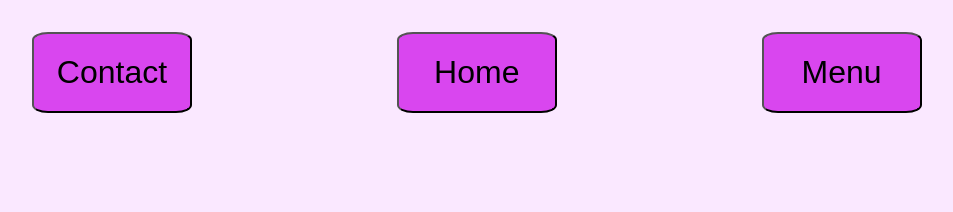
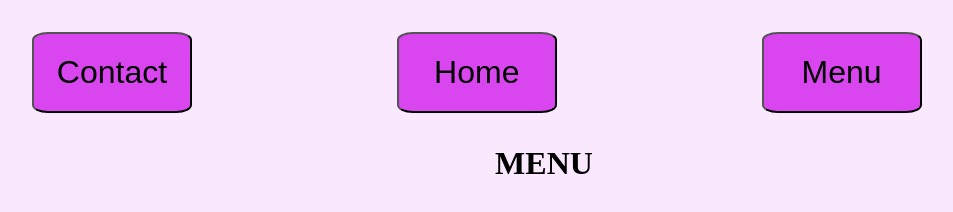
Before and after one commit to Gham556/Resturaunt-Page, a website built with webpack: page dist/index.html in a window 1280 px wide. Both pictures are taken after a click on the button "Menu". Shown: the whole page, without its empty margins (96-1049 px from the left). Built offline with nearby package versions, Linux system fonts and the light colour scheme.

Commit message:
attempts to fix executable error

```diff
--- a/src/homePageLoad.js
+++ b/src/homePageLoad.js
@@ -20,6 +20,8 @@ export const homePageLoad = function () {
      logoHeader.classList.add('logoHeader');
      image.classList.add('logo');
 
+     heading.classList.add('title');
+
      heading.textContent = "Babies Big Bites";
      blurb.textContent = "Come on down to Babies Big Bites! The best late-night eatery around!";
 
@@ -31,4 +33,4 @@ export const homePageLoad = function () {
 
      switchContainer.appendChild(blurb);
 
-}
+};
--- a/src/index.js
+++ b/src/index.js
@@ -20,6 +20,10 @@ i.addEventListener('click', function() {
         else if (temp === 'homeTab') {
             homePageLoad();
         }
+
+        else if (temp === 'menuTab') {
+            loadMenu();
+        }
 })
 };
 
--- a/src/menuPage.js
+++ b/src/menuPage.js
@@ -6,12 +6,27 @@ export const loadMenu = () => {
 
     const content = document.querySelector('div')
     const switchContainer = document.querySelector('.switchContainer')
-    const babyCard = document.createElement('div');
+    const menuContainer = document.createElement('div');
+
+    const menuTitle = document.createElement('h1');
+    const menuItemsContainer = document.createElement('div');
+
+    const itemOne = document.createElement('h2');
+    const itemTwo = document.createElement('h2');
+    const itemThree = document.createElement('h2')
+    const itemFour = document.createElement('h2');
 
     image.classList.add('logo');
-    babyCard.classList.add('babyCard');
+
+    menuTitle.textContent = "MENU";
 
     image.src = babies
 
-    switchContainer.appendChild(babyCard)
+    switchContainer.appendChild(menuContainer);
+    menuContainer.appendChild(menuTitle);
+    menuContainer.appendChild(menuItemsContainer);
+
+    menuItemsContainer.appendChild(itemOne);
+    menuItemsContainer.append(itemTwo, itemThree, itemFour);
+
 }
--- a/src/style.css
+++ b/src/style.css
@@ -19,7 +19,7 @@ button {
 }
 
 /* home page */
-h1 {
+.title {
     font-size: 5rem;
     font-weight: 700;
     margin-bottom: 10px;
```
Also changed, not shown: dist/654.bundle.js, dist/bundle.js, 1 other file.
